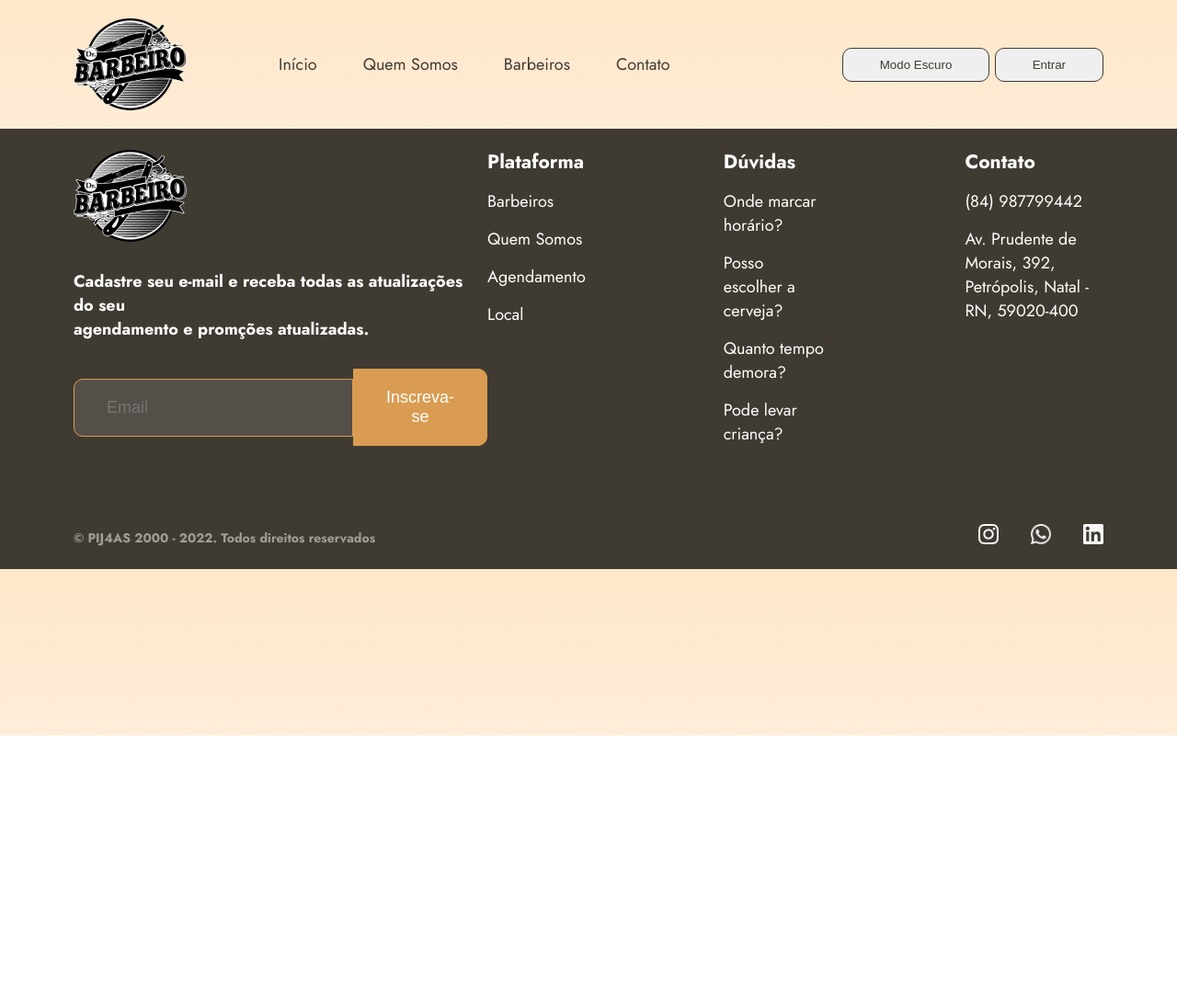
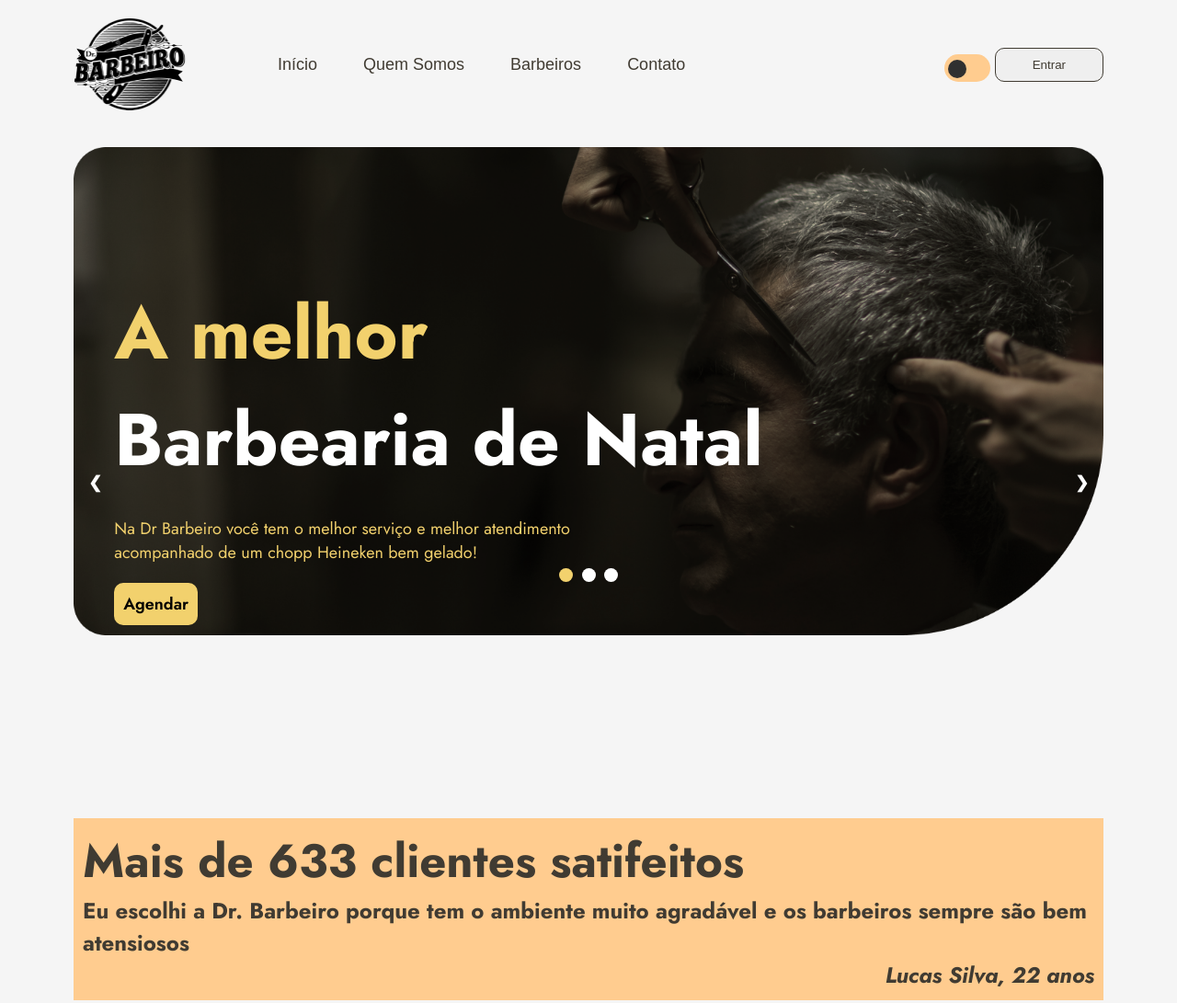
Before and after one commit to obyick/barberShark, a plain HTML site: page index.html in a window 1280 px wide. Shown: the top 1091 px of the page at 92% size. Before the commit the page ends 800 px from the top, so only its background shows below. Drawn offline with Linux system fonts and the light colour scheme.

Commit message:
07.05.23

```diff
--- /dev/null
+++ b/css/slide.css
@@ -0,0 +1,145 @@
+* {
+  box-sizing: border-box;
+  font-family: sans-serif;
+}
+
+/* Slideshow container */
+.slideshow-container {
+  max-width: 1520px;
+  height: 720px;
+  position: relative;
+  margin: auto;
+}
+
+/* Hide the images by default */
+.mySlides {
+  display: none;
+}
+
+/* Next & previous buttons */
+.prev,
+.next {
+  cursor: pointer;
+  position: absolute;
+  top: 50%;
+  width: auto;
+  margin-top: -22px;
+  padding: 16px;
+  color: white;
+  font-weight: bold;
+  font-size: 18px;
+  transition: 0.6s ease;
+  border-radius: 0 3px 3px 0;
+  user-select: none;
+}
+
+/* Position the "next button" to the right */
+.next {
+  right: 0;
+  border-radius: 3px 0 0 3px;
+}
+
+/* On hover, add a black background color with a little bit see-through */
+.prev:hover,
+.next:hover {
+  background-color: rgba(0, 0, 0, 0.8);
+}
+
+/* Caption text */
+.text {
+  position: absolute;
+  left: 3.95%;
+  right: 71.97%;
+  top: 20%;
+  bottom: 67.78%;
+  width: 100%;
+}
+.text .text1 {
+  font-family: "Jost";
+  font-style: normal;
+  font-weight: 700;
+  font-size: 80px;
+  line-height: 116px;
+
+  color: #f2d16d;
+}
+.text .text2 {
+  font-family: "Jost";
+  font-style: normal;
+  font-weight: 700;
+  font-size: 80px;
+  line-height: 116px;
+
+  color: #ffffff;
+}
+
+.text .text3 {
+  font-family: "Jost";
+  font-style: normal;
+  font-weight: 400;
+  font-size: 18px;
+  line-height: 26px;
+
+  color: #f2d16d;
+}
+
+.text .text4 {
+  display: inline-block;
+  margin-top: 20px;
+  padding: 10px;
+  font-family: "Jost";
+  font-style: normal;
+  font-weight: 600;
+  font-size: 18px;
+  line-height: 26px;
+  cursor: pointer;
+  background: #f2d16d;
+  border-radius: 10px;
+}
+.text .text4:hover {
+  background: white;
+}
+
+/* Number text (1/3 etc) */
+.numbertext {
+  color: #f2f2f2;
+  font-size: 12px;
+  padding: 8px 12px;
+  position: absolute;
+  top: 0;
+}
+
+/* The dots/bullets/indicators */
+.dots {
+  margin-top: -100px;
+}
+.dot {
+  cursor: pointer;
+  height: 15px;
+  width: 15px;
+  margin: 0 2px;
+  background-color: #ffffff;
+  border-radius: 50%;
+  display: inline-block;
+  transition: background-color 0.6s ease;
+}
+
+.active,
+.dot:hover {
+  background-color: #f2d16d;
+}
+
+/* Fading animation */
+.fade {
+  animation-name: fade;
+  animation-duration: 1.5s;
+}
+
+@keyframes fade {
+  from {
+    opacity: 0.4;
+  }
+  to {
+    opacity: 1;
+  }
+}
--- a/style.css
+++ b/css/style.css
@@ -4,6 +4,7 @@
     margin: 0;
     padding: 0;
     border: 0;
+    flex-wrap: wrap;
 }
 
 body {
@@ -12,7 +13,11 @@ body {
     font-size: 18px;
 
     /* COLORS */
-    background: linear-gradient(180deg, #FFE7CB 2.13%, rgba(253, 224, 190, 0) 100%);
+    background-color: var(--background);
+}
+
+main {
+    margin: 20px 80px;
 }
 
 ul {
@@ -21,6 +26,11 @@ ul {
 
 a {
     text-decoration: none;
+}
+
+.barber-logo {
+    width: 122px;
+    height: 100px;
 }
 
 header {
@@ -41,7 +51,7 @@ header .nav {
     gap: 100px;
 }
 
-.links {
+.nav-list {
     display: flex;
     gap: 50px;
 }
@@ -101,7 +111,6 @@ footer a {
     display: flex;
     align-items: center;
     justify-content: space-between;
-
     align-items: end;
 }
 
@@ -113,9 +122,10 @@ footer a {
     gap: 15px;
 }
 
-.menu img {
-    width: 122.6px;
-    height: 100px;
+.platform-links span,
+.questions-links span,
+.nav .contact-links span {
+    font-weight: bold;
 }
 
 .menu {
@@ -181,3 +191,84 @@ footer a {
     width: 22px;
     height: 22px;
 }
+
+html {
+    --background: #f5f5f5;
+    --dark: #403b32;
+    --darkbrown: #a67233;
+    --light-yallow: #ffcc8f;
+  }
+  html[data-theme="dark"] {
+    --background: #363636;
+    --dark: #ffffff;
+    --darkbrown: #a67233;
+    --light-yallow: #727272;
+    --box-shadow: #363636;
+  }
+
+  .sumary .text1 {
+    font-family: "Jost";
+    font-style: normal;
+    font-weight: 700;
+    font-size: 50.8572px;
+    line-height: 73px;
+
+    color: var(--dark);
+  }
+
+  .sumary {
+    margin: 10px 0px;
+    padding: 10px;
+    background-color: var(--light-yallow);
+  }
+  .sumary .text2 {
+    font-family: "Jost";
+    font-style: normal;
+    font-weight: 700;
+    font-size: 24px;
+    line-height: 35px;
+    display: inline-block;
+    color: var(--dark);
+  }
+
+  .sumary .text3 {
+    font-family: "Jost";
+    font-style: italic;
+    font-weight: 700;
+    font-size: 24px;
+    line-height: 35px;
+
+    color: var(--dark);
+    text-align: right;
+  }
+
+  .cardDemo {
+    margin-top: 100px;
+    display: flex;
+    flex-direction: row;
+    justify-content: center;
+  }
+
+  .cardDemo .card {
+    display: flex;
+    flex-direction: column;
+  }
+  .cardDemo .card img {
+    width: 300px;
+    height: 400px;
+  }
+  .cardDemo .card p {
+    width: 293px;
+    height: 94px;
+    text-align: center;
+    margin: auto;
+    font-family: "Jost";
+    font-style: normal;
+    font-weight: 700;
+    font-size: 24px;
+    line-height: 35px;
+    border-radius: 30px;
+    box-shadow: 1px 3px 3px var(--box-shadow);
+
+    color: var(--dark);
+  }
--- /dev/null
+++ b/css/toggle-switch.css
@@ -0,0 +1,62 @@
+/* The switch - the box around the slider */
+.switch {
+  position: relative;
+  display: inline-block;
+  width: 50px;
+  height: 30px;
+}
+
+/* Hide default HTML checkbox */
+.switch input {
+  opacity: 0;
+  width: 0;
+  height: 0;
+}
+
+/* The slider */
+.slider {
+  position: absolute;
+  cursor: pointer;
+  top: 0;
+  left: 0;
+  right: 0;
+  bottom: 0;
+  background-color: var(--light-yallow);
+  -webkit-transition: 0.4s;
+  transition: 0.4s;
+}
+
+.slider:before {
+  position: absolute;
+  content: "";
+  height: 20px;
+  width: 20px;
+  left: 4px;
+  bottom: 4px;
+  background-color: #303030;
+  -webkit-transition: 0.4s;
+  transition: 0.4s;
+}
+
+input:checked + .slider {
+  background-color: var(--dark);
+}
+
+input:focus + .slider {
+  box-shadow: 0 0 1px #2196f3;
+}
+
+input:checked + .slider:before {
+  -webkit-transform: translateX(26px);
+  -ms-transform: translateX(26px);
+  transform: translateX(26px);
+}
+
+/* Rounded sliders */
+.slider.round {
+  border-radius: 34px;
+}
+
+.slider.round:before {
+  border-radius: 50%;
+}
--- a/index.html
+++ b/index.html
@@ -7,7 +7,9 @@
     <meta name="viewport" content="width=device-width, initial-scale=1.0">
 
     <!-- CSS FOLDER IMPORT -->
-    <link rel="stylesheet" type="text/css" href="style.css">
+    <link rel="stylesheet" type="text/css" href="./css/style.css">
+    <link rel="stylesheet" type="text/css" href="./css/toggle-switch.css">
+    <link rel="stylesheet" type="text/css" href="./css/slide.css">
 
     <!-- FONT IMPORT -->
     <link rel="preconnect" href="https://fonts.googleapis.com">
@@ -24,8 +26,8 @@
 <body>
     <header>
         <div class="nav">
-            <img class="logo" src="./img/barber_logo.png" alt="barber logo">
-            <ul class="links">
+            <img class="barber-logo" src="./img/barber_logo.png" alt="barber logo">
+            <ul class="nav-list">
                 <li>
                     <a href="#">Início</a>
                 </li>
@@ -41,20 +43,96 @@
             </ul>
         </div>
         <div class="btn">
-            <button class="theme">Modo Escuro</button>
+            <label class="switch">
+                <input type="checkbox" id="toggle" />
+                <span class="slider round"></span>
+            </label>
             <button class="sign-in">Entrar</button>
         </div>
     </header>
+    <main>
+        <div class="slideshow-container">
+            <div class="mySlides fade">
+                <img src="./img/slide1.png" style="width: 100%" />
+                <div class="text">
+                    <span class="text1">A melhor</span><br />
+                    <span class="text2">Barbearia de Natal</span><br />
+                    <span class="text3"><br />
+                        Na Dr Barbeiro você tem o melhor serviço e melhor atendimento
+                        <br />
+                        acompanhado de um chopp Heineken bem gelado! </span><br />
+                    <span class="text4">Agendar</span>
+                </div>
+            </div>
 
+            <div class="mySlides fade">
+                <img src="./img/slide2.png" style="width: 100%" />
+                <div class="text">
+                    <span class="text1">slider 2</span><br />
+                    <span class="text2">2 slider</span><br />
+                    <span class="text3">
+                        slider 2<br></span>
+                    <span class="text4">Agendar</span>
+                </div>
+            </div>
+
+            <div class="mySlides fade">
+                <img src="./img/slide1.png" style="width: 100%" />
+                <div class="text">
+                    <span class="text1">slider 3</span><br />
+                    <span class="text2">3 slider</span><br />
+                    <span class="text3">
+                        slider 3<br></span>
+                    <span class="text4">Agendar</span>
+                </div>
+            </div>
+
+            <!-- Next and previous buttons -->
+            <a class="prev" onclick="plusSlides(-1)">&#10094;</a>
+            <a class="next" onclick="plusSlides(1)">&#10095;</a>
+
+            <br />
+
+            <!-- The dots/circles -->
+            <div style="text-align: center" class="dots">
+                <span class="dot" onclick="currentSlide(1)"></span>
+                <span class="dot" onclick="currentSlide(2)"></span>
+                <span class="dot" onclick="currentSlide(3)"></span>
+            </div>
+        </div>
+
+        <section class="sumary">
+            <span class="text1">Mais de 633 clientes satifeitos</span>
+            <span class="text2">
+                Eu escolhi a Dr. Barbeiro porque tem o ambiente muito agradável e os
+                barbeiros sempre são bem atensiosos
+            </span>
+            <p class="text3">Lucas Silva, 22 anos</p>
+        </section>
+
+        <section class="cardDemo">
+            <div class="card">
+                <img src="./img/card1.png" alt="" />
+                <p>Design de Barbas de acordo com o Rosto</p>
+            </div>
+            <div class="card">
+                <img src="./img/card2.png" alt="" />
+                <p>Cortes de cabelos atualizados</p>
+            </div>
+            <div class="card">
+                <img src="./img/card3.png" alt="" />
+                <p>Ambiente confortável</p>
+            </div>
+        </section>
+    </main>
     <footer>
         <div class="top">
             <div class="menu">
-                <img src="./img/barber_logo.png" alt="barber logo">
-                <h3 class="sign-up-text">
-                    Cadastre seu e-mail e receba todas as atualizações do seu <br> agendamento e promções atualizadas.
-                </h3>
+                <img class="barber-logo" src="./img/barber_logo.png" alt="barber logo">
+                <span class="sign-up-text">
+                    Cadastre seu e-mail e receba todas as atualizações do seu<br>agendamento e promções atualizadas.
+                </span>
                 <form class="sign-up">
-                    <label for="email"></label>
                     <input type="email" id="email" name="email" placeholder="Email"></input>
                     <button class="confirm-email-send" type="submit">Inscreva-se</button>
                 </form>
@@ -63,9 +141,9 @@
                 <div class="platform">
                     <ul class="platform-links">
                         <li>
-                            <h3>
+                            <span>
                                 Plataforma
-                            </h3>
+                            </span>
                         </li>
                         <li>
                             <a href="#">Barbeiros</a>
@@ -84,9 +162,9 @@
                 <div class="questions">
                     <ul class="questions-links">
                         <li>
-                            <h3>
+                            <span>
                                 Dúvidas
-                            </h3>
+                            </span>
                         </li>
                         <li>
                             <a href="#">Onde marcar horário?</a>
@@ -105,9 +183,9 @@
                 <div class="contact">
                     <ul class="contact-links">
                         <li>
-                            <h3>
+                            <span>
                                 Contato
-                            </h3>
+                            </span>
                         </li>
                         <li>
                             <a href="#">(84) 987799442</a>
@@ -121,30 +199,32 @@
 
         </div>
         <div class="bot">
-            <h3 class="copyright">
+            <span class="copyright">
                 © PIJ4AS 2000 - 2022. Todos direitos reservados
-            </h3>
+            </span>
             <div class="social-icons">
                 <ul class="social">
                     <li>
                         <a href="#">
-                            <img src="./img/insta_logo.png" alt="barber logo">
+                            <img src="./img/insta_logo.png" alt="insta-logo">
                         </a>
                     </li>
                     <li>
                         <a href="#">
-                            <img src="./img/wpp_logo.png" alt="barber logo">
+                            <img src="./img/wpp_logo.png" alt="wpp-logo">
                         </a>
                     </li>
                     <li>
                         <a href="#">
-                            <img src="./img/lnkdn_logo.png" alt="barber logo">
+                            <img src="./img/lnkdn_logo.png" alt="lnkdn-logo">
                         </a>
                     </li>
                 </ul>
             </div>
         </div>
     </footer>
+    <script src="./js/slide.js"></script>
+    <script src="./js/index.js"></script>
 </body>
 
 </html>
--- /dev/null
+++ b/js/slide.js
@@ -0,0 +1,28 @@
+let slideIndex = 1;
+showSlides(slideIndex);
+
+// Next/previous controls
+function plusSlides(n) {
+  showSlides(slideIndex += n);
+}
+
+// Thumbnail image controls
+function currentSlide(n) {
+  showSlides(slideIndex = n);
+}
+
+function showSlides(n) {
+  let i;
+  let slides = document.getElementsByClassName("mySlides");
+  let dots = document.getElementsByClassName("dot");
+  if (n > slides.length) {slideIndex = 1}
+  if (n < 1) {slideIndex = slides.length}
+  for (i = 0; i < slides.length; i++) {
+    slides[i].style.display = "none";
+  }
+  for (i = 0; i < dots.length; i++) {
+    dots[i].className = dots[i].className.replace(" active", "");
+  }
+  slides[slideIndex-1].style.display = "block";
+  dots[slideIndex-1].className += " active";
+}
```
Also changed, not shown: js/index.js (added, +14 -0 lines), img/card1.png (added), img/card2.png (added), img/card3.png (added), img/slide1.png (added), img/slide2.png (added), 1 other file.
